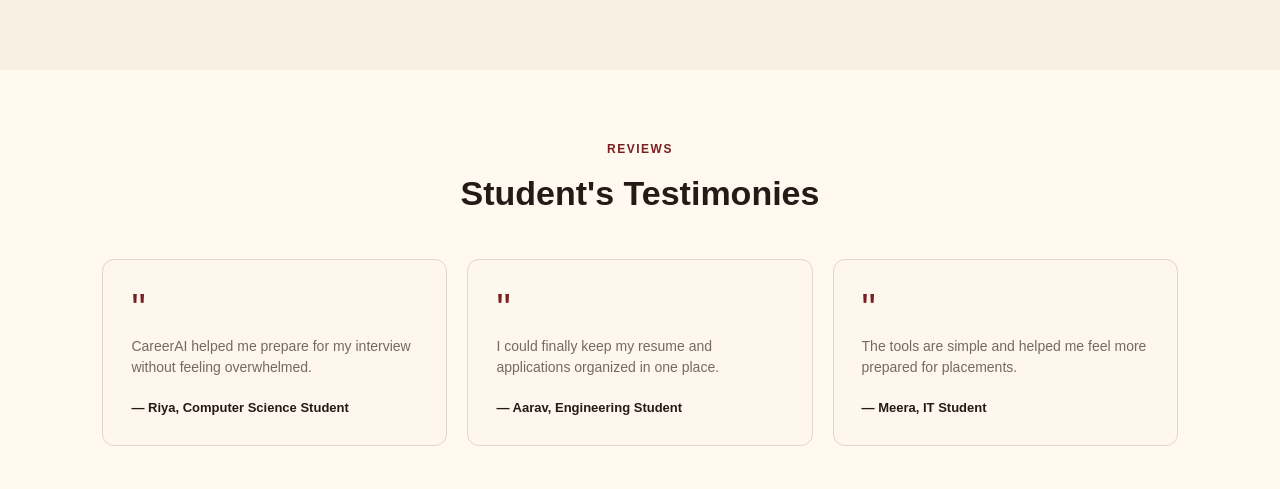
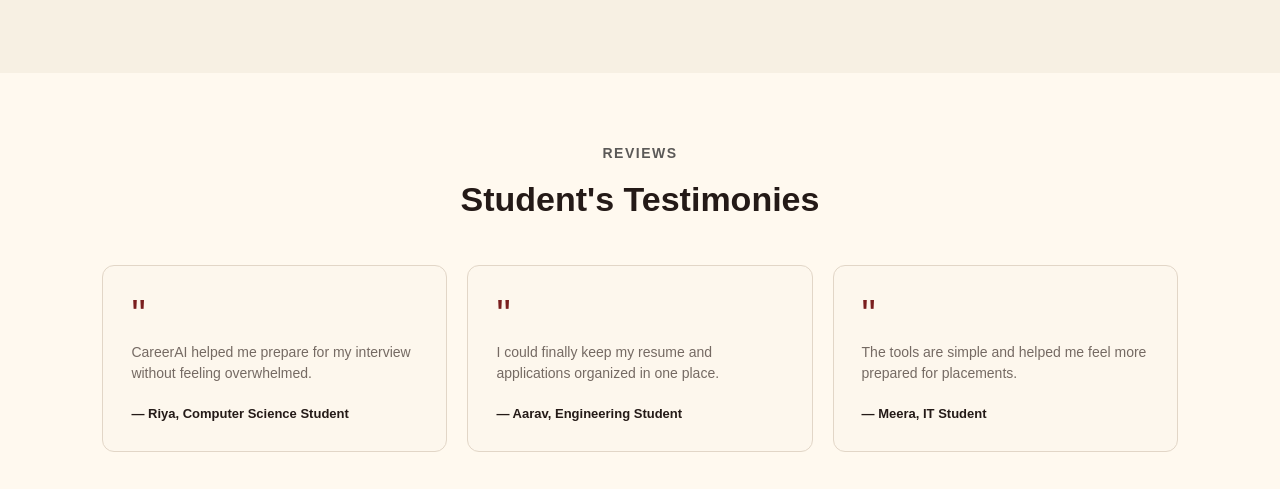
Before and after one commit to ananya-vishal-walunjkar07/CareerAI, a plain HTML site: page index.html in a window 1280 px wide. Shown: the part 611-1100 px from the top of the page. Drawn offline with Linux system fonts and the light colour scheme.

Commit message:
small heading color,font change

```diff
--- a/style.css
+++ b/style.css
@@ -84,8 +84,8 @@
 }
 
 .small-heading {
-color: #7A1F1F;
-font-size: 12px;
+color: #313030cb;
+font-size: 14px;
 font-weight: 800;
 letter-spacing: 1.5px;
 margin-bottom: 10px;
```
